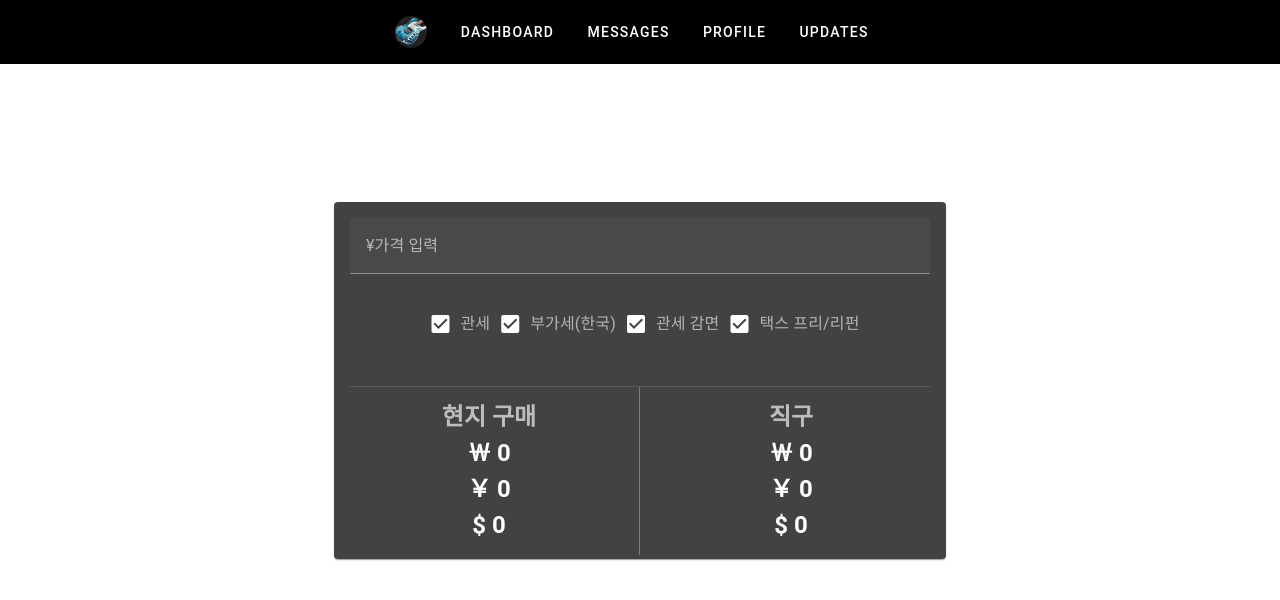
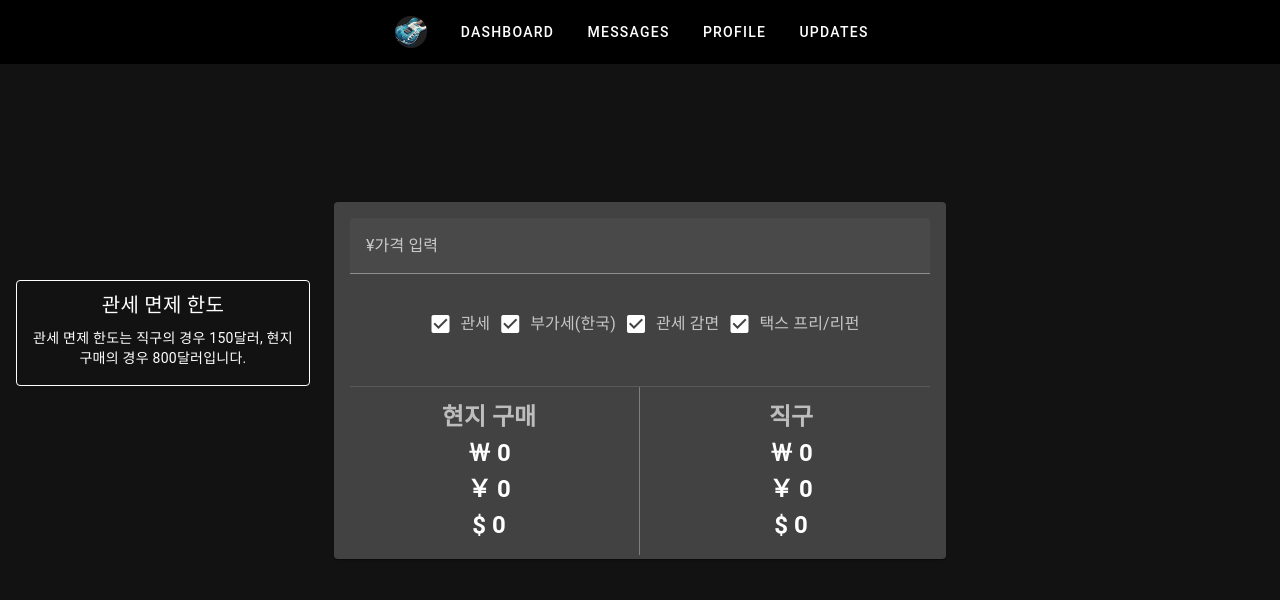
Before and after one commit to minhee231/guitar-reflect-front, a Vue app: page / in a window 1280 px wide. Shown: the top 600 px of the page. Built offline with nearby package versions, Linux system fonts and the light colour scheme; no server answers.

Commit message:
feat: vuetify 테마 추가

```diff
--- /dev/null
+++ b/src/assets/styles/theme.css
@@ -0,0 +1,16 @@
+.theme-background {
+    background-color: rgb(var(--v-theme-background));
+    color: rgba(var(--v-theme-on-background));
+}
+.theme-surface {
+    background-color: rgb(var(--v-theme-surface));
+    color: rgba(var(--v-theme-on-surface));
+}
+.theme-primary {
+    background-color: rgb(var(--v-theme-primary));
+    color: rgba(var(--v-theme-on-primary));
+}
+.theme-secondary {
+    background-color: rgb(var(--v-theme-secondary));
+    color: rgba(var(--v-theme-on-secondary));
+}
--- a/src/main.js
+++ b/src/main.js
@@ -3,6 +3,7 @@
 import vuetify from './plugins/vuetify'
 import { loadFonts } from './plugins/webfontloader'
 import router from './router';
+import '@/assets/styles/theme.css'
 
 loadFonts()
 
--- a/src/plugins/vuetify.js
+++ b/src/plugins/vuetify.js
@@ -5,6 +5,30 @@
 // Vuetify
 import { createVuetify } from 'vuetify'
 
-export default createVuetify(
-  // https://vuetifyjs.com/en/introduction/why-vuetify/#feature-guides
-)
+export default createVuetify({
+  theme: {
+    defaultTheme: 'dark',
+    themes: {
+      light: {
+        dark: false,
+        colors: {
+          background: '#ffffff', //light 보류
+          surface: '#f5f5f5',
+          primary: '#1976D2',
+          secondary: '#FF5722',
+          tertiary: '#FF5722',
+        },
+      },
+      dark: {
+        dark: true,
+        colors: {
+          background: '#121212',
+          surface: '#212121',
+          primary: '#424242',
+          secondary: '#616161',
+          tertiary: '#757575',
+        },
+      },
+    },
+  },
+});
```
